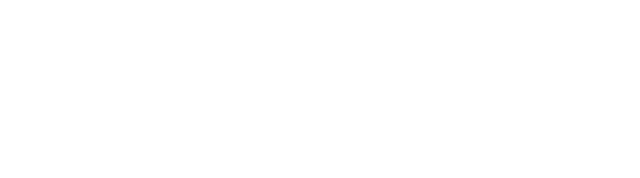
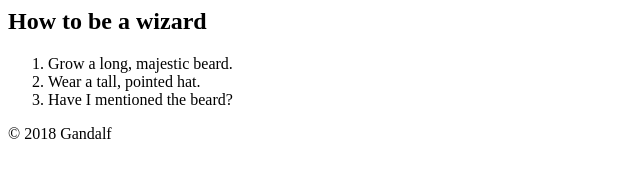
Before and after one commit to SirAlexBigBrain/Logic-Kinks, a plain HTML site: page index.html in a window 1280 px wide. Shown: the whole page, without its empty margins (0-640 px from the left). Drawn offline with Linux system fonts and the light colour scheme.

Commit message:
Update index.html

```diff
--- a/index.html
+++ b/index.html
@@ -1,6 +1,18 @@
 <html>
   <head>
-    <title></title>
+    <title>B</title>
+    <article>
+    <h1>How to be a wizard</h1>
+    <ol>
+        <li>Grow a long, majestic beard.</li>
+        <li>Wear a tall, pointed hat.</li>
+        <li>Have I mentioned the beard?</li>
+    </ol>
+    <footer>
+        <p>© 2018 Gandalf</p>
+    </footer>
+</article>
+
   </head>
   <body>
   </body>
```
